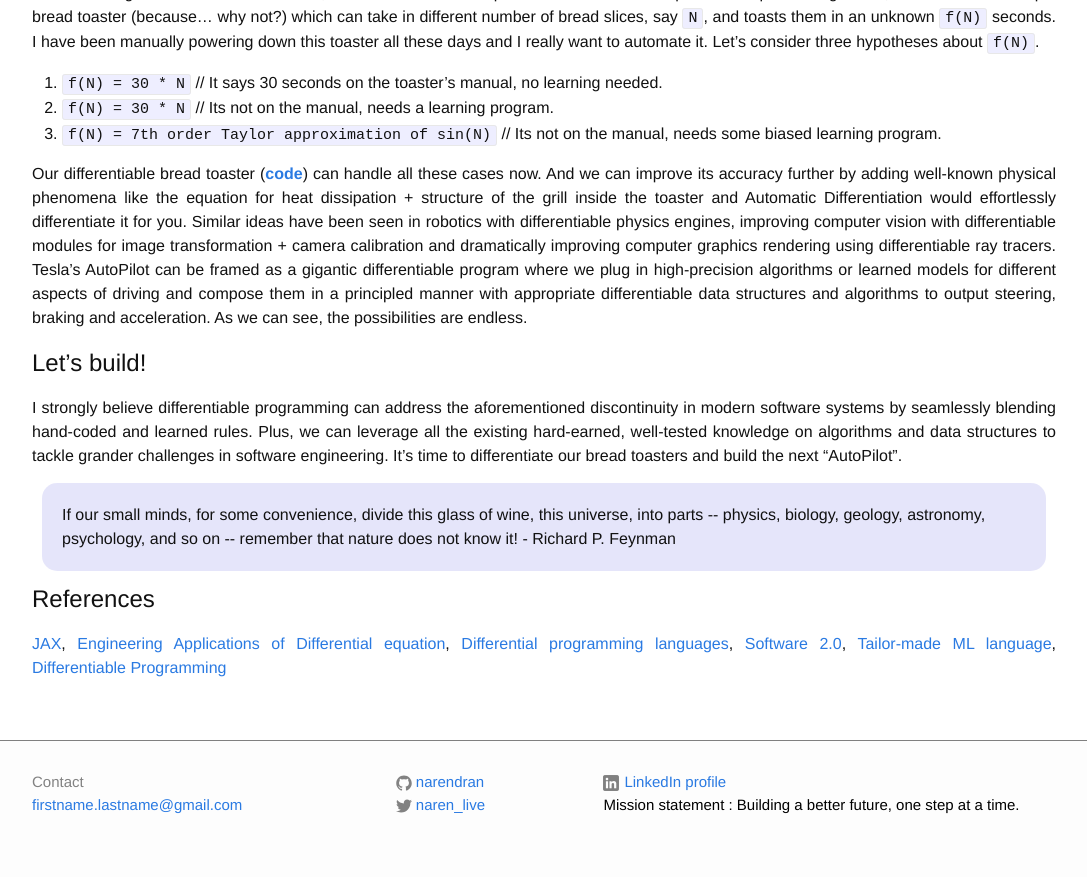
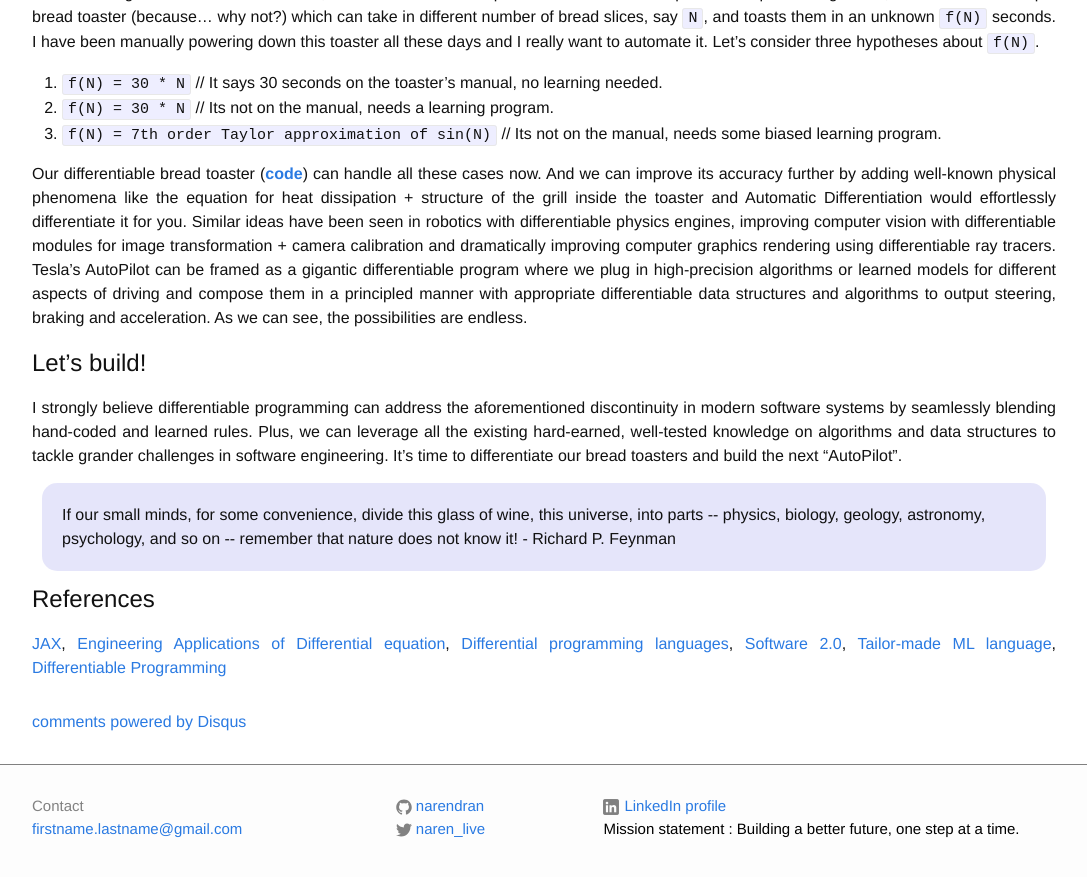
Before and after one commit to narendran/narendran.github.io, a Jekyll site: the page built from _posts/2020-05-06-differentiable-programming.markdown, in a window 1280 px wide and 900 px high, scrolled down 2107 px. Shown: the top 877 px of the window, without its empty margins (96-1183 px from the left). Built offline with Jekyll 4.4.1, drawn with Linux system fonts in a browser that asks for light colours; comment, search, counter and statistics services are not loaded; some of the changed lines change nothing that is shown.

Commit message:
Enable comments

```diff
--- a/_posts/2020-05-06-differentiable-programming.markdown
+++ b/_posts/2020-05-06-differentiable-programming.markdown
@@ -1,8 +1,8 @@
 ---
 layout: post
+comments: true
 title:  "The Differentiable Bread Toaster: A Discontinuity in Modern Software Systems"
 date:   2020-05-20 10:00:00
-categories: programming
 ---
 
 In the last couple of years, I've had the opportunity to improve some highly-used software systems applying recent developments in machine learning (ML). Amid all the joys and the noise in developing and deploying ML models in production, there is a nagging discontinuity in both the thought-process and actual software development which has felt unnatural to me. The discontinuity is between the Java/C++/Python/Go programs we write as part of standard software development and the artifacts of ML i.e. learned models. In this post, I will quickly describe the problem and a potential opportunity to address it using differentiable programming.
```
